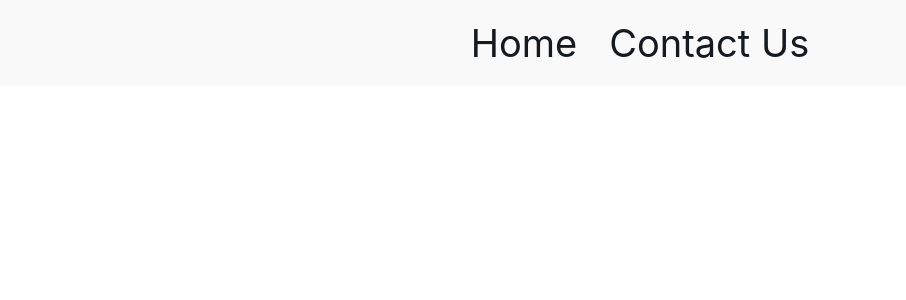
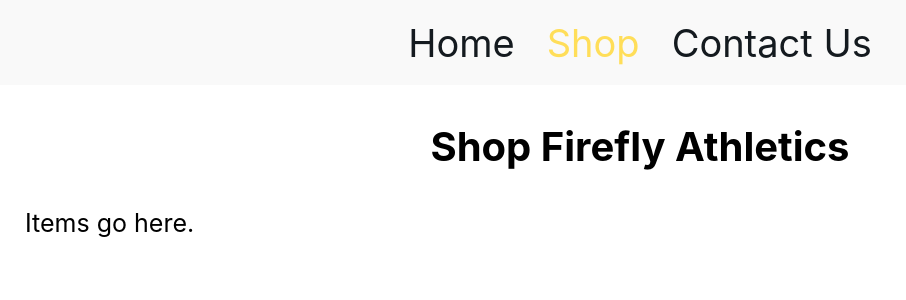
Before and after one commit to ericrothmuller/fireflyathletics, a React (Create React App) app in the folder fireflyathletics/: page /shop in a window 1280 px wide. Before the commit this address had no page. Shown: the top 300 px of the page, without its empty margins (0-906 px from the left). Built offline with nearby package versions, Linux system fonts and the light colour scheme.

Commit message:
Added Shop Page and linked it in the Navigation Menu.

```diff
--- a/fireflyathletics/src/App.js
+++ b/fireflyathletics/src/App.js
@@ -4,6 +4,7 @@
 import { BrowserRouter as Router, Routes, Route}
 	from 'react-router-dom';
 import Home from './pages/home';
+import Shop from './pages/shop';
 import Contact from './pages/contact';
 
 function App() {
@@ -13,6 +14,7 @@
 	<Routes>
     <Route exact path='/' element={<Home/>} />
     <Route path='/home' element={<Home/>} />
+    <Route path='/shop' element={<Shop/>} />
 		<Route path='/contact' element={<Contact/>} />
 	</Routes>
 	</Router>
--- a/fireflyathletics/src/components/Navbar/index.js
+++ b/fireflyathletics/src/components/Navbar/index.js
@@ -7,8 +7,11 @@
     <>
       <Nav>
         <NavMenu>
-          <NavLink to="/home">
+        <NavLink to="/home">
             Home
+          </NavLink>
+          <NavLink to="/shop">
+            Shop
           </NavLink>
           <NavLink to="/contact">
             Contact Us
--- /dev/null
+++ b/fireflyathletics/src/pages/shop.js
@@ -0,0 +1,12 @@
+import React from 'react';
+
+const Shop = () => {
+return (
+	<main className="pageHeadingDiv">
+	<h1 className="pageTitle">Shop Firefly Athletics</h1>
+	<p className="pageParagraph">Items go here.</p>
+	</main>
+);
+};
+
+export default Shop;
```
